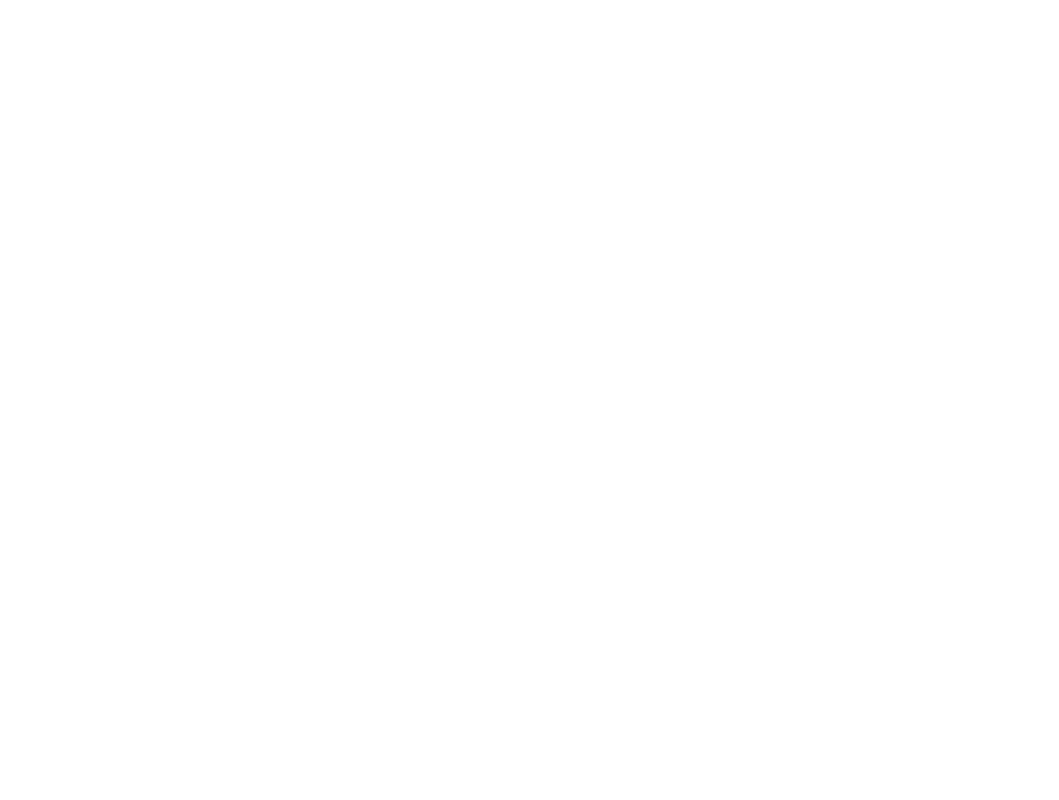
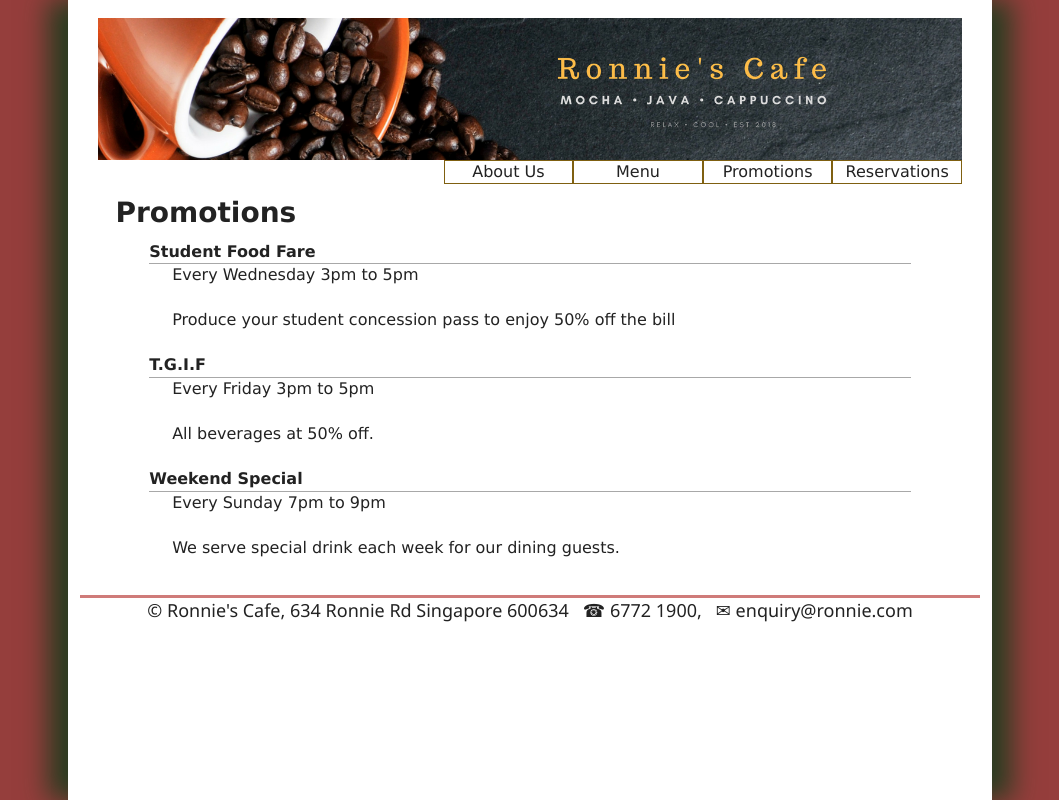
Before and after one commit to jayelinjiaqi/Web-Development, a plain HTML site: page 2-Ronnie's Cafe/rc_reservation.html in a window 1280 px wide. Shown: the whole page, without its empty margins (110-1169 px from the left). Drawn offline with Linux system fonts and the light colour scheme.

Commit message:
Revise rc_reservation.html for promotions page
Updated the HTML structure for the promotions page, including metadata and content for promotions offered at Ronnie's Cafe.

```diff
--- a/2-Ronnie's Cafe/rc_reservation.html
+++ b/2-Ronnie's Cafe/rc_reservation.html
@@ -1,10 +1,62 @@
    <!--
-    Pricatical 1A
+    Starting Page of Ronnie's Cafe
 
-    Starting Page of Ronnie's Cafe
-    Student Name:
-    Admin No:
-
-    Filename: rc_reservation.html
+    Filename: rc_promotion.html
     CSS: rc_base.css , rc_overlay.css
    -->
+
+<!DOCTYPE html>
+
+<html>
+   <head>
+      <title>Promotions</title>
+
+      <!-- Meta: provide data/info about the page -->
+      <!-- Used by search engines -->
+      <meta name="descriptions" content="Ronnie's Cafe Description">
+      <meta name="keywords" content="food, cafe, restaurant">
+
+      <link href="rc_base.css" rel="stylesheet">
+      <link href="rc_overlay.css" rel="stylesheet">
+
+   </head>
+
+   <body>
+      <header>
+         <a href="index.html">
+            <img src="rc_logo.png" alt="Ronnie's Cafe Logo"
+         </a>
+         <nav>
+            <ul>
+               <li><a href="rc_about.html">About Us</a></li>
+               <li><a href="rc_menu.html">Menu</a></li>
+               <li><a href="rc_promotions.html">Promotions</a></li>
+               <li><a href="rc_reservation.html">Reservations</a></li>
+            </ul>
+         </nav>
+      </header>
+
+      <article>
+         <h1>Promotions</h1>
+         <dl>
+            <dt>Student Food Fare</dt>
+            <dd>Every Wednesday 3pm to 5pm</dd>
+            <dd>Produce your student concession pass to enjoy 50% off the bill</dd>
+
+            <dt>T.G.I.F</dt>
+            <dd>Every Friday 3pm to 5pm</dd>
+            <dd>All beverages at 50% off.</dd>
+
+            <dt>Weekend Special</dt>
+            <dd>Every Sunday 7pm to 9pm</dd>
+            <dd>We serve special drink each week for our dining guests.</dd>
+         </dl>
+      </article>
+
+      <footer>
+         &copy; Ronnie's Cafe, 634 Ronnie Rd Singapore 600634 &nbsp;
+         &#9742; 6772 1900, &nbsp;
+         &#9993; enquiry@ronnie.com
+      </footer>
+   </body>
+</html>
```
